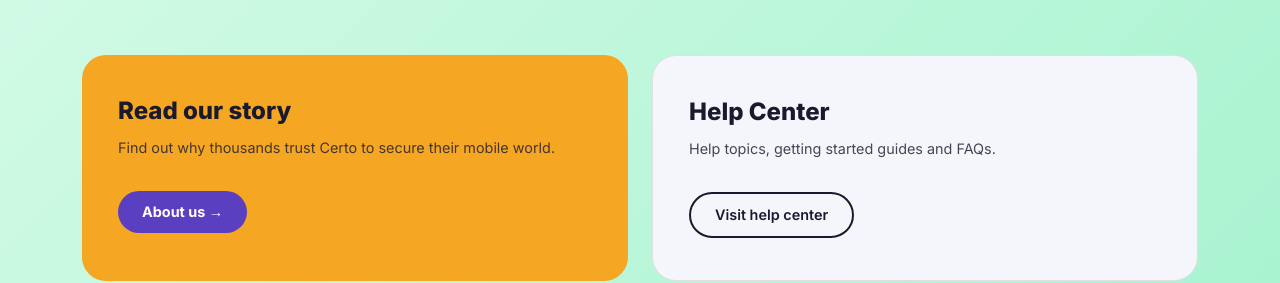
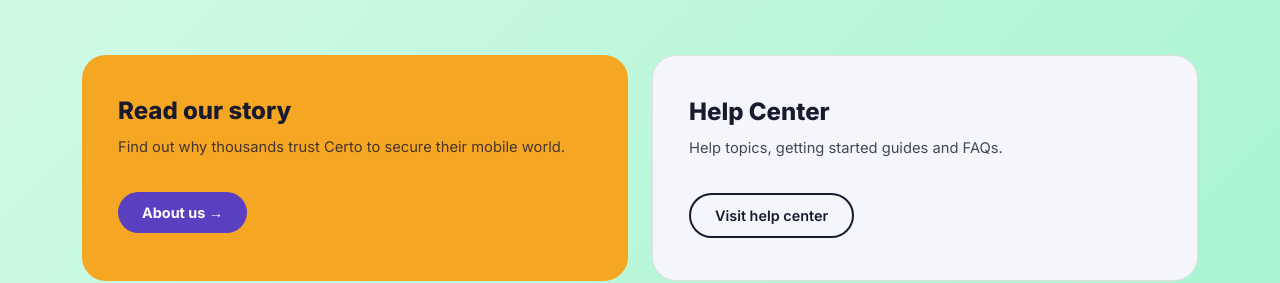
Before and after one commit to 247258-netizen/Certo-website, a plain HTML site: page assets/index.html in a window 1280 px wide. Shown: the part 3040-3323 px from the top of the page. Drawn offline with nearby package versions, Linux system fonts and the light colour scheme.

Commit message:
Adjust info card description size

```diff
--- a/assets/css/style.css
+++ b/assets/css/style.css
@@ -631,7 +631,7 @@
 }
 
 .info-card-desc {
-  font-size: 0.9rem;
+  font-size: 0.92rem;
   color: var(--color-dark);
   opacity: 0.8;
   margin-top: 10px;
```
